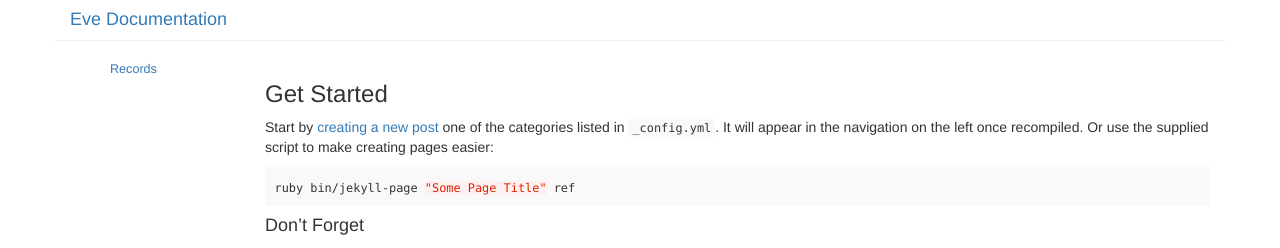
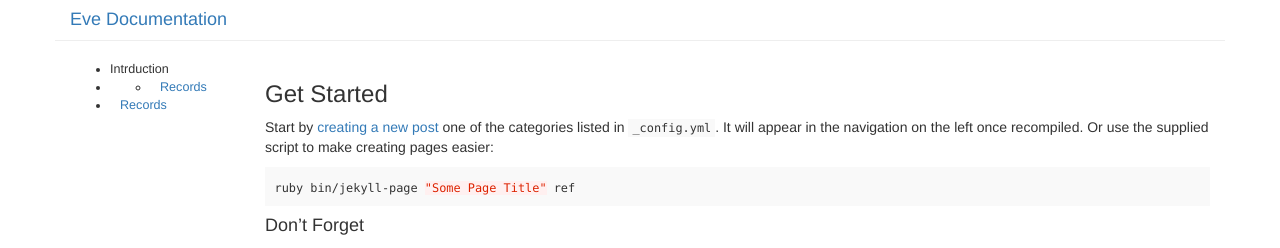
Before and after one commit to witheve/docs, a Jekyll site: the page built from index.md, in a window 1280 px wide. Shown: the top 248 px of the page. Built offline with Jekyll 4.4.1, drawn with Linux system fonts in a browser that asks for light colours.

Commit message:
update TOC

```diff
--- a/_layouts/default.html
+++ b/_layouts/default.html
@@ -25,7 +25,15 @@
                 {% assign post_count = site.posts|size %}
                 {% if site.navigation != 0 and site.navigation == 1 or post_count > 0 %}
                     <div id="navigation" class="col-sm-2">
-                        <ul><a href="{{site.baseurl}}/docs/handbook/records.html">Records</a></ul>
+                        <ul>
+                            <li>Intrduction</li>
+                            <li>
+                                <ul>
+                                    <li><a href="{{site.baseurl}}/docs/handbook/records.html">Records</a></li>
+                                </ul>
+                            </li>
+                            <li><a href="{{site.baseurl}}/docs/handbook/records.html">Records</a></li>
+                        </ul>
                     </div>
 
                     <div id="content" class="col-sm-10">
```
